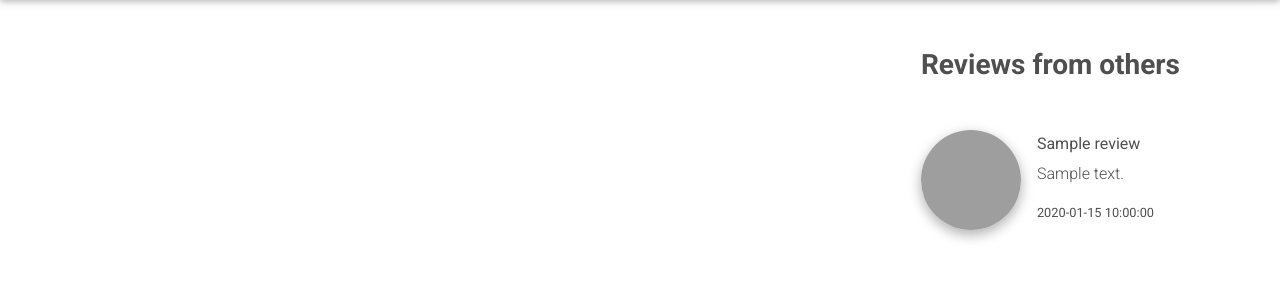
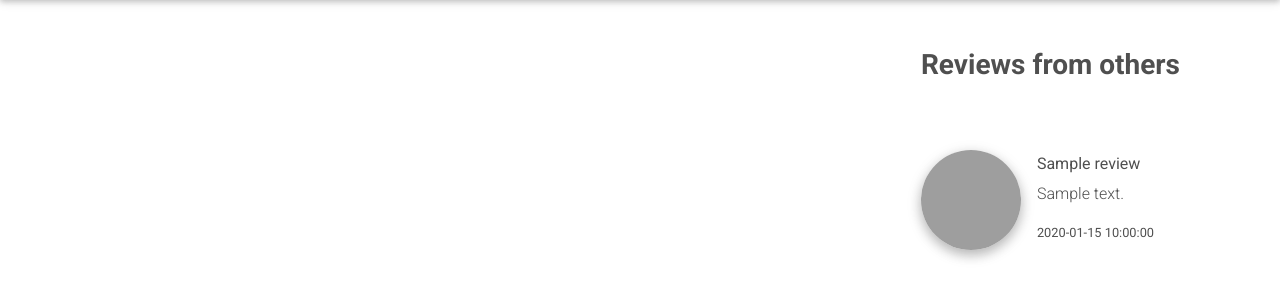
Before and after one commit to Abelyem/MS3-project, a Flask app: page / in a window 1280 px wide. Shown: the part 58-358 px from the top of the page. Run offline with Flask 2, Linux system fonts and the light colour scheme; a database or web service that is not in the repository returns one stand-in record (values such as "Sample title"); some libraries are stand-ins or nearby versions; grey boxes are pictures that could not be loaded.

Commit message:
Added top and bottom padding to create space between each review visible on index.html

```diff
--- a/static/css/style.css
+++ b/static/css/style.css
@@ -18,9 +18,18 @@
 }
 
 
-/*--- Styling for index.html - positions reviews made by users to the right side of the page ----*/
+/*--- Styling for index.html */
+/* Positions reviews made by users to the right side of the page ----*/
+
 #index-page-reviews {
     display: flex;
     justify-content: flex-end;
     align-items: right;
 }
+
+
+/* creates padding between each user review visible on index.html ----*/
+
+.media {
+    padding: 20px 0;
+}
```
